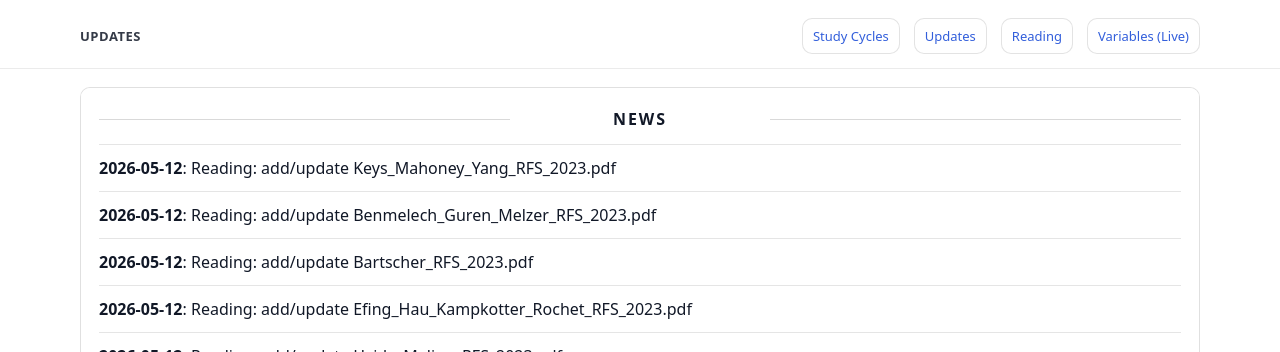
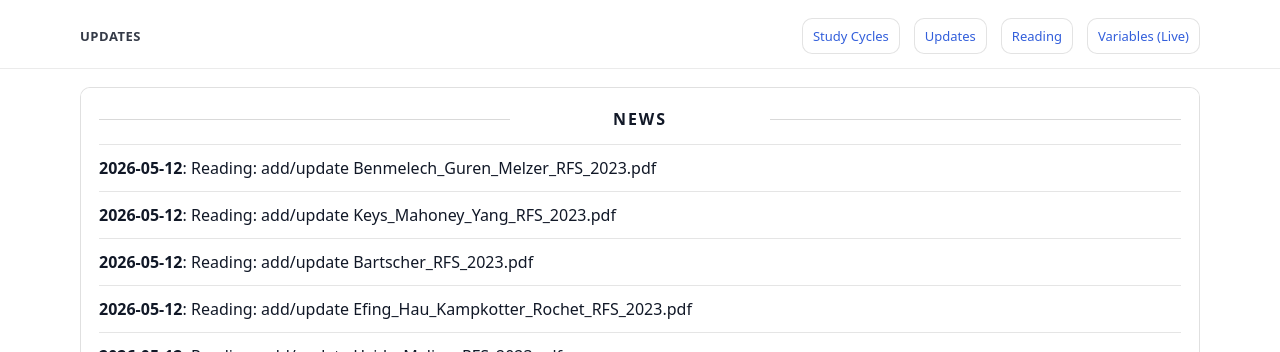
Before and after one commit to yaxinzn/study-archive, a Jekyll site: the page built from updates/index.md, in a window 1280 px wide. Shown: the top 352 px of the page. Built offline with Jekyll 4.4.1, drawn with Linux system fonts in a browser that asks for light colours; part of the change alters nothing that is shown.

Commit message:
chore: update NEWS feed

```diff
--- a/_data/news.yml
+++ b/_data/news.yml
@@ -1,10 +1,10 @@
 # Auto-generated update history (sorted newest -> oldest). Do not edit manually.
+- ts: "1778539172"
+  date: "2026-05-12"
+  title: "Reading: add/update Benmelech_Guren_Melzer_RFS_2023.pdf"
 - ts: "1778538833"
   date: "2026-05-12"
   title: "Reading: add/update Keys_Mahoney_Yang_RFS_2023.pdf"
-- ts: "1778538520"
-  date: "2026-05-12"
-  title: "Reading: add/update Benmelech_Guren_Melzer_RFS_2023.pdf"
 - ts: "1778538425"
   date: "2026-05-12"
   title: "Reading: add/update Bartscher_RFS_2023.pdf"
```
